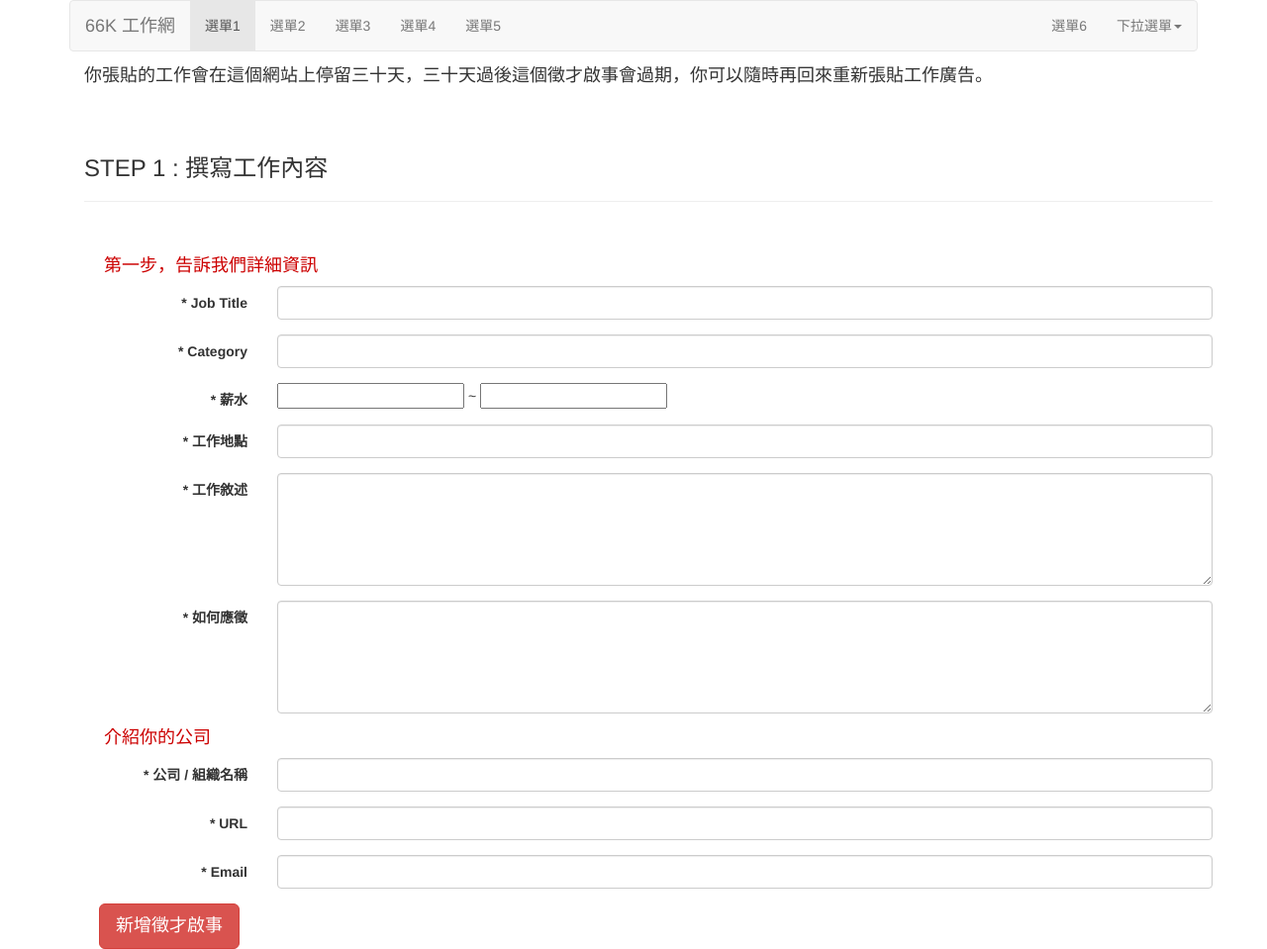
After one commit to cherub0526/copy_66k, a CodeIgniter app: a page that uses application/views/jobs/new.php in a window 1280 px wide. The commit adds this page. Shown: the whole page at 99% size. Run offline with CodeIgniter, Linux system fonts and the light colour scheme.

Commit message:
add_jobs_page

```diff
--- a/application/controllers/welcome.php
+++ b/application/controllers/welcome.php
@@ -28,6 +28,12 @@ class Welcome extends CI_Controller {
 		$data['view'] = array('carousel','post_job','content');
 		$this->load->view('template',$data);
 	}
+
+	public function new_job()
+	{
+		$data['view'] = array('jobs/new');
+		$this->load->view('template',$data);
+	}
 }
 
 /* End of file welcome.php */
--- /dev/null
+++ b/application/views/jobs/new.php
@@ -0,0 +1,90 @@
+<div class="container">
+  <div class="row clearfix">
+    <div class="col-md-12 column">
+      <h4>
+        你張貼的工作會在這個網站上停留三十天，三十天過後這個徵才啟事會過期，你可以隨時再回來重新張貼工作廣告。
+      </h4>
+      <br>
+      <br>
+      <h3>STEP 1 : 撰寫工作內容</h3>
+      <hr>
+      <br>
+      <br>
+      <h4 style="color:rgb(204, 0, 0)"> &nbsp; &nbsp;&nbsp;第一步，告訴我們詳細資訊 </h4>
+      <div class="row clearfix">
+        <div class="col-md-12 column">
+          <form role="form" class="simple_form form-horizontal">
+            <div class="form-group">
+               <label class="col-sm-2 control-label" for="exampleInputEmail1">* Job Title</label>
+               <div class="col-sm-10">
+                <input type="email" class="form-control" id="exampleInputEmail1" />
+              </div>
+            </div>
+            <div class="form-group">
+               <label class="col-sm-2 control-label" for="exampleInputPassword1">* Category</label>
+               <div class="col-sm-10">
+                <input type="password" class="form-control" id="exampleInputPassword1" />
+              </div>
+            </div>
+            <div class="form-group">
+               <label class="col-sm-2 control-label" for="exampleInputPassword1">* 薪水</label>
+               <div class="col-sm-10">
+                <div class="input-prepend input-append">
+                  <input type="text" class="string optional" id="exampleInputPassword1" />
+                  ~
+                  <input type="text" class="string optional" id="exampleInputPassword1" />
+                </div>
+              </div>
+            </div>
+            <div class="form-group">
+               <label class="col-sm-2 control-label" for="exampleInputPassword1">* 工作地點</label>
+               <div class="col-sm-10">
+                <input type="password" class="form-control" id="exampleInputPassword1" />
+              </div>
+            </div>
+            <div class="form-group">
+               <label class="col-sm-2 control-label" for="exampleInputPassword1">* 工作敘述</label>
+               <div class="col-sm-10">
+                <textarea class="form-control" id="exampleInputPassword1" rows="5"></textarea>
+              </div>
+            </div>
+            <div class="form-group">
+               <label class="col-sm-2 control-label" for="exampleInputPassword1">* 如何應徵</label>
+               <div class="col-sm-10">
+                <textarea class="form-control" id="exampleInputPassword1" rows="5"></textarea>
+              </div>
+            </div>
+
+            <h4 style="color:rgb(204, 0, 0)"> &nbsp; &nbsp;&nbsp;介紹你的公司  </h4>
+
+            <div class="form-group">
+               <label class="col-sm-2 control-label" for="exampleInputPassword1">* 公司 / 組織名稱</label>
+               <div class="col-sm-10">
+                <input type="password" class="form-control" id="exampleInputPassword1" />
+              </div>
+            </div>
+            <div class="form-group">
+               <label class="col-sm-2 control-label" for="exampleInputPassword1">* URL</label>
+               <div class="col-sm-10">
+                <input type="password" class="form-control" id="exampleInputPassword1" />
+              </div>
+            </div>
+            <div class="form-group">
+               <label class="col-sm-2 control-label" for="exampleInputPassword1">* Email</label>
+               <div class="col-sm-10">
+                <input type="password" class="form-control" id="exampleInputPassword1" />
+              </div>
+            </div>
+            <div class="col-sm-11">
+                <input class="btn btn-lg btn-danger" name="commit" type="submit" value="新增徵才啟事">
+            </div>
+
+            <!-- <div class="checkbox">
+               <label><input type="checkbox" /> Check me out</label>
+            </div> <button type="submit" class="btn btn-default">Submit</button> -->
+          </form>
+        </div>
+      </div>
+    </div>
+  </div>
+</div>
--- a/application/views/post_job.php
+++ b/application/views/post_job.php
@@ -17,12 +17,6 @@
         <div class="modal fade" id="modal-container-344345" role="dialog" aria-labelledby="myModalLabel" aria-hidden="true">
           <div class="modal-dialog">
             <div class="modal-content">
-              <div class="modal-header">
-               <button type="button" class="close" data-dismiss="modal" aria-hidden="true">×</button>
-               <h4 class="modal-title" id="myModalLabel">
-                Modal title
-              </h4>
-              </div>
               <div class="modal-body" style="text-align:center;">
                 <h3> 感謝你願意在這裡分享 66K+ 的工作 </h3>
 
```
